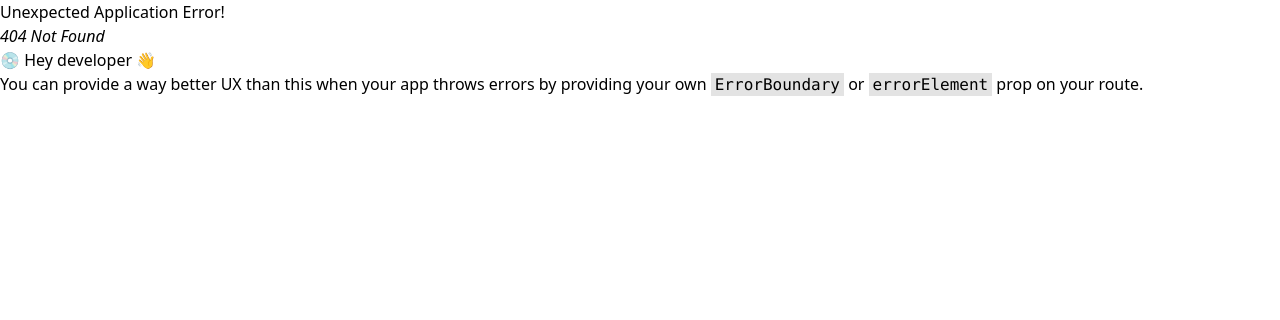
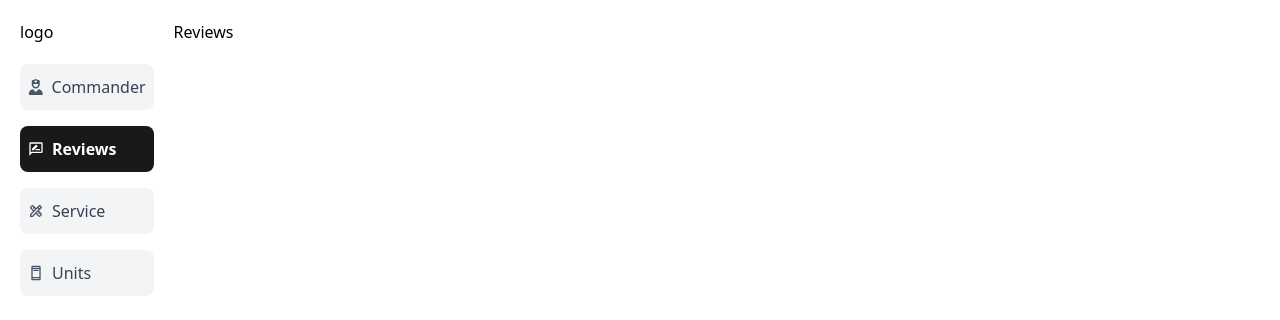
Before and after one commit to FSDTeam-SAA/jony_brutes_dashboard, a React (Vite) app: page /dashboard/reviews in a window 1280 px wide. Before the commit this address had no page. Shown: the top 320 px of the page. Built offline with nearby package versions, Linux system fonts and the light colour scheme.

Commit message:
sidebar done

```diff
--- a/src/components/shared/sidebar.jsx
+++ b/src/components/shared/sidebar.jsx
@@ -35,6 +35,7 @@ const Sidebar = () => {
           <NavLink
             key={index}
             to={item.path}
+            end={item.path === "/dashboard"}
             className={({ isActive }) =>
               `p-2 rounded-lg transition-colors ${
                 isActive
--- /dev/null
+++ b/src/pages/reviews/reviews.jsx
@@ -0,0 +1,8 @@
+
+const Reviews = () => {
+  return (
+    <div>Reviews</div>
+  )
+}
+
+export default Reviews
--- /dev/null
+++ b/src/pages/service/service.jsx
@@ -0,0 +1,9 @@
+import React from 'react'
+
+const Service = () => {
+  return (
+    <div>Service</div>
+  )
+}
+
+export default Service
--- /dev/null
+++ b/src/pages/units/units.jsx
@@ -0,0 +1,8 @@
+
+const Units = () => {
+  return (
+    <div>Units</div>
+  )
+}
+
+export default Units
```
Also changed, not shown: src/routes/route.jsx (+15 -0 lines).
